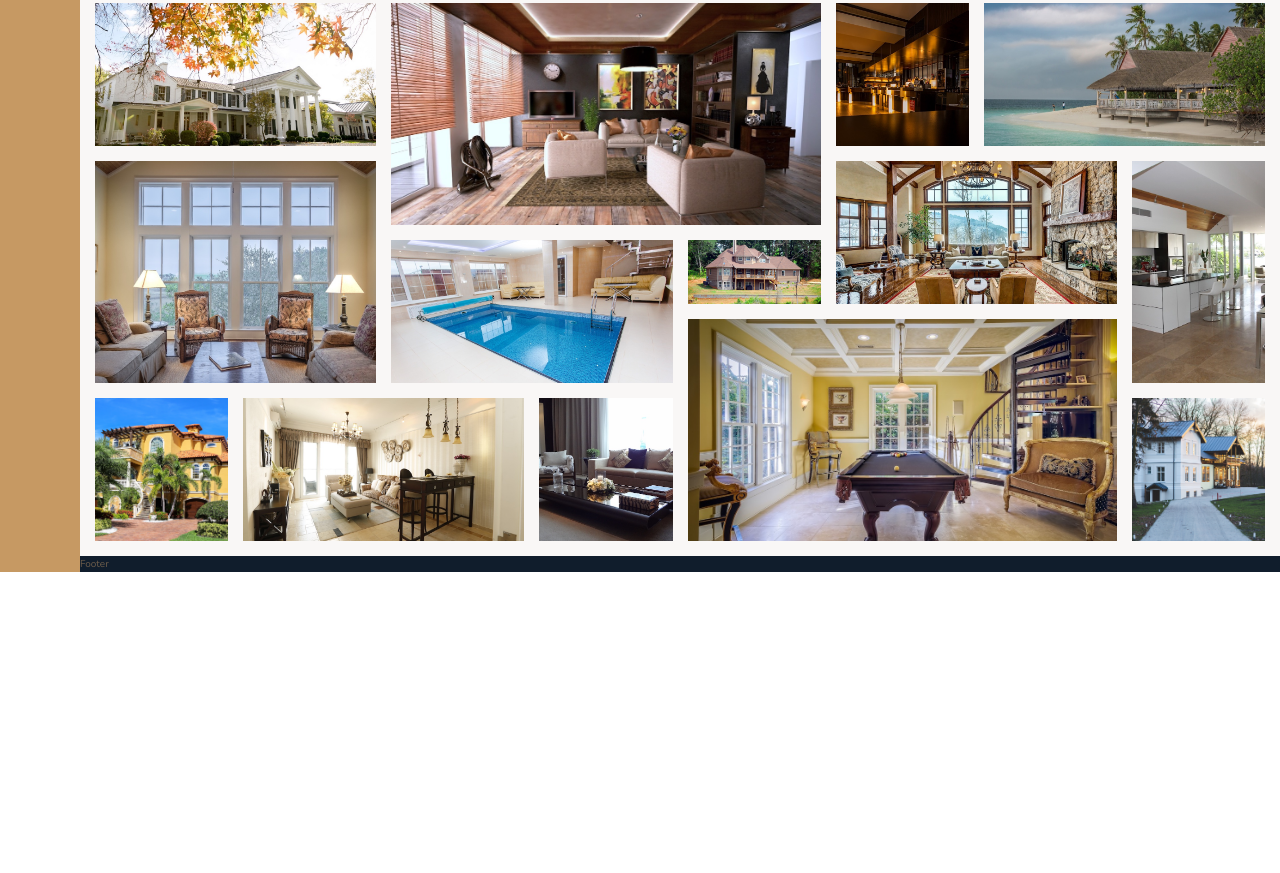
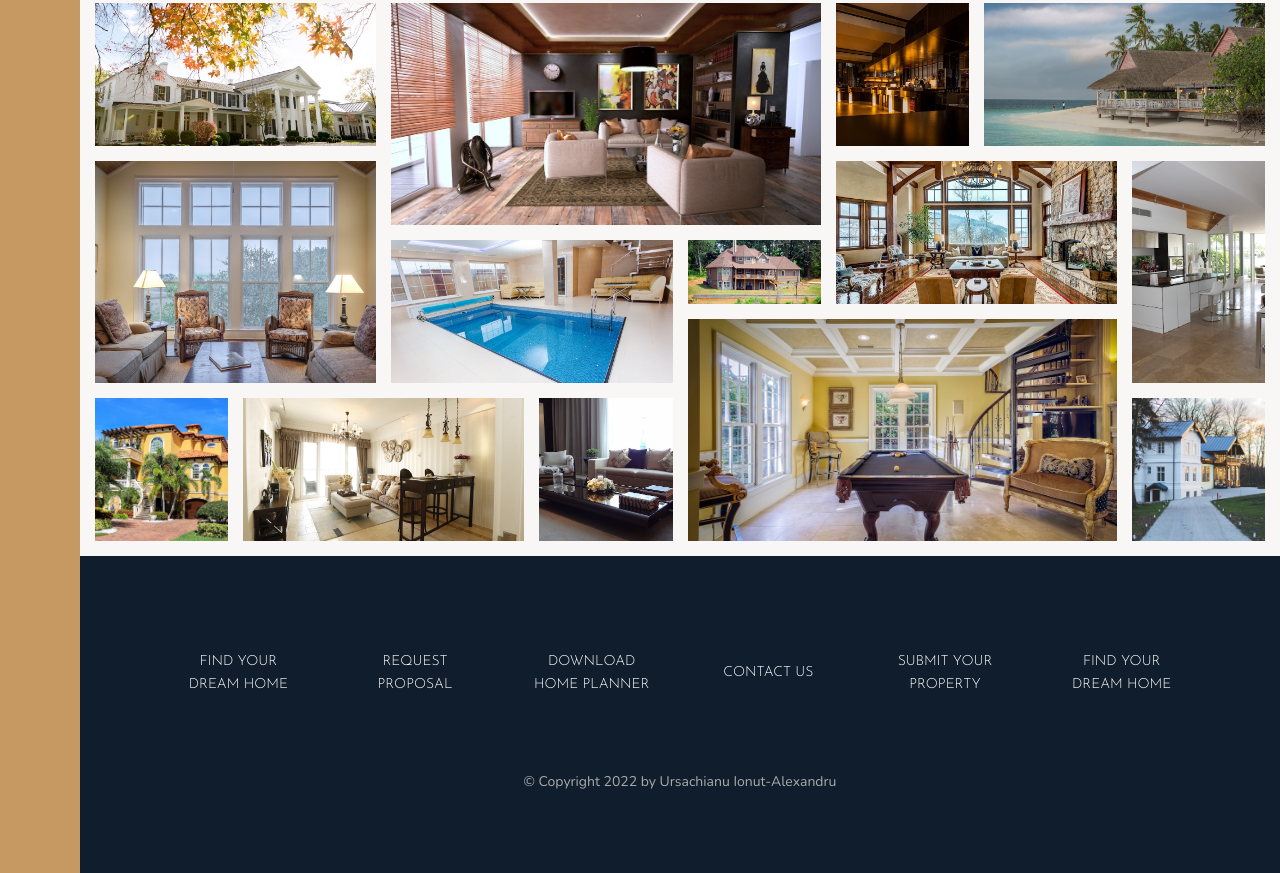
Before and after one commit to lebocow/Nexter, a website: page index.html in a window 1280 px wide. Shown: the part 3084-3957 px from the top of the page. Before the commit the page ends 3656 px from the top, so only its background shows below. Drawn offline with nearby package versions, Linux system fonts and the light colour scheme.

Commit message:
Building the footer section

```diff
--- a/index.html
+++ b/index.html
@@ -419,6 +419,35 @@
       </figure>
     </section>
 
-    <footer class="footer">Footer</footer>
+    <footer class="footer">
+      <ul class="nav">
+        <li class="nav__item">
+          <a href="#" class="nav__link">Find your dream home</a>
+        </li>
+
+        <li class="nav__item">
+          <a href="#" class="nav__link">Request proposal</a>
+        </li>
+
+        <li class="nav__item">
+          <a href="#" class="nav__link">Download home planner</a>
+        </li>
+
+        <li class="nav__item">
+          <a href="#" class="nav__link">Contact us</a>
+        </li>
+
+        <li class="nav__item">
+          <a href="#" class="nav__link">Submit your property</a>
+        </li>
+
+        <li class="nav__item">
+          <a href="#" class="nav__link">Find your dream home</a>
+        </li>
+      </ul>
+      <p class="copyright">
+        &copy; Copyright 2022 by Ursachianu Ionut-Alexandru
+      </p>
+    </footer>
   </body>
 </html>
--- a/sass/_footer.scss
+++ b/sass/_footer.scss
@@ -1,4 +1,39 @@
 .footer {
   background-color: $color-secondary;
   grid-column: full-start / full-end;
+  padding: 8rem;
 }
+
+.nav {
+  list-style: none;
+  display: grid;
+
+  grid-template-columns: repeat(auto-fit, minmax(15rem, 1fr));
+  gap: 2rem;
+  align-items: center;
+
+  &__link:link,
+  &__link:visited {
+    font-size: 1.4rem;
+    color: white;
+    text-decoration: none;
+    font-family: $font-display;
+    text-transform: uppercase;
+    text-align: center;
+    padding: 1.5rem;
+    display: block;
+    transition: all 0.2s;
+
+    &:hover {
+      background-color: rgba(white, 0.05);
+      transform: translateY(-0.3rem);
+    }
+  }
+}
+
+.copyright {
+  font-size: 1.4rem;
+  color: $color-grey-light-2;
+  margin: 6rem auto 0;
+  text-align: center;
+}
```
Also changed, not shown: css/style.css.
